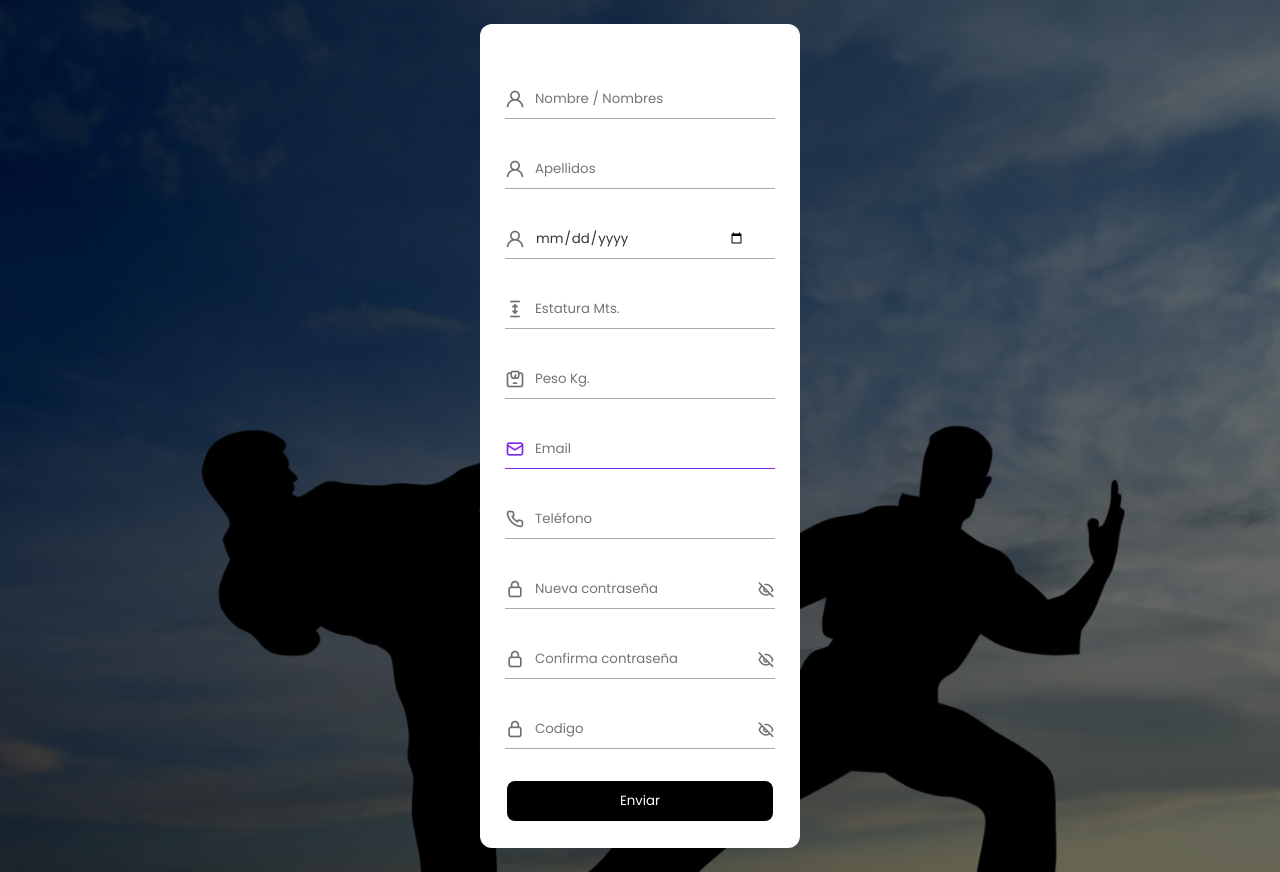
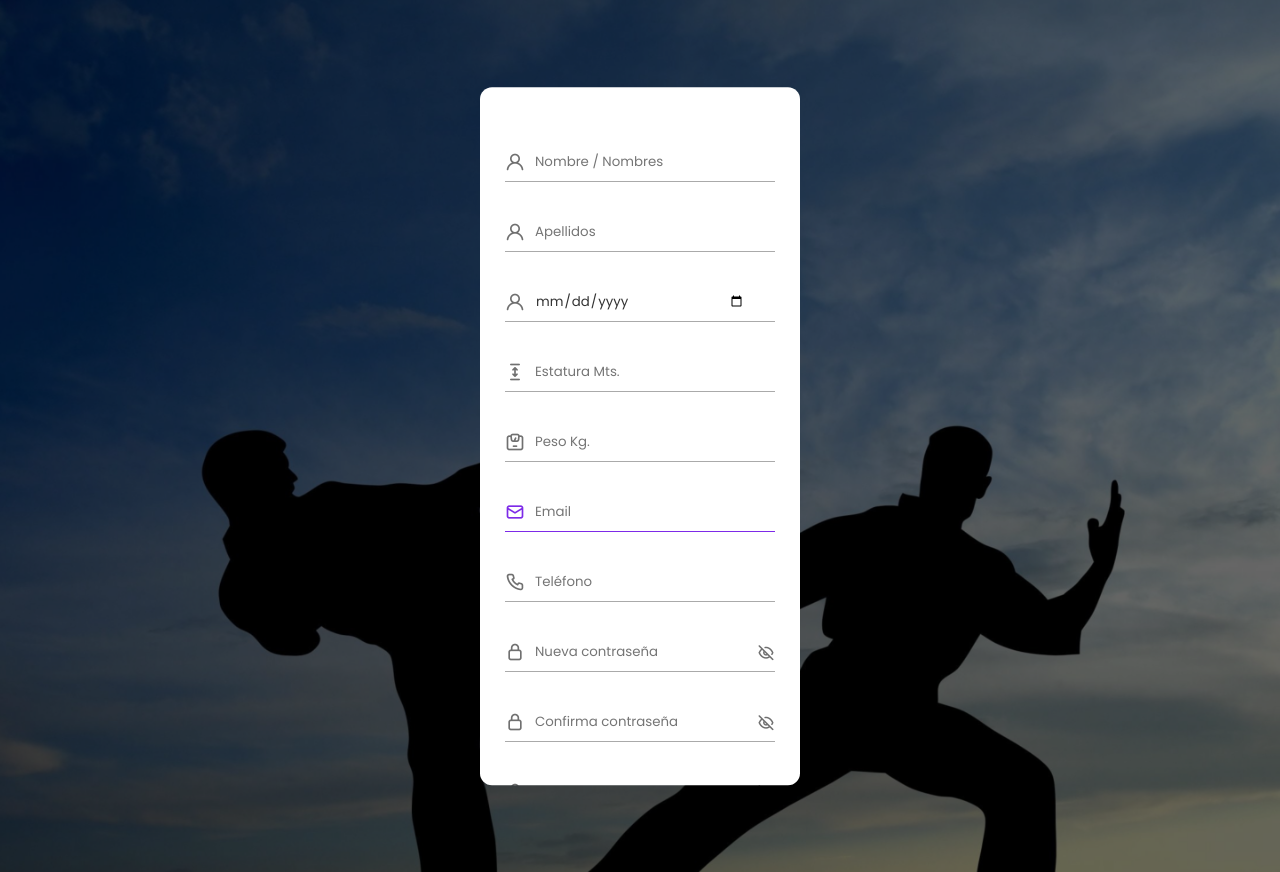
Before and after one commit to arturor19/seishinkan, a Django app: page /karate/signup/ in a window 1280 px wide. Run offline with Django 4.2, Linux system fonts and the light colour scheme; parts of the project's set-up code (start-up, migrations or seed data) failed here and were passed over.

Commit message:
Reparando template signup.html

```diff
--- a/foliounico/karate/templates/signup.html
+++ b/foliounico/karate/templates/signup.html
@@ -109,6 +109,8 @@
       opacity: 0;
       pointer-events: none;
       transition: all 0.4s ease-out;
+      max-height: 80vh;
+      overflow-y: auto;
     }
     .home.show .form_container {
       opacity: 1;
```
